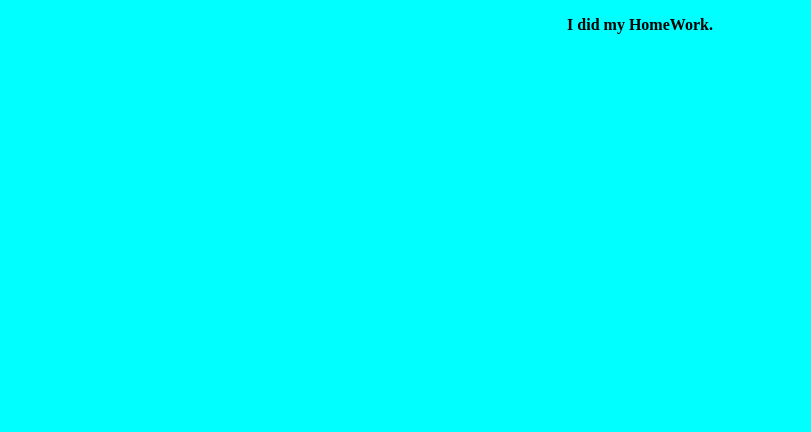
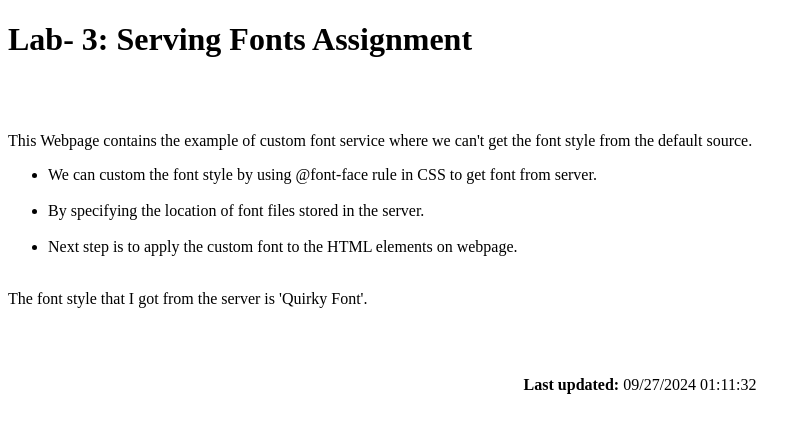
Before and after one commit to DarMonarch/samplewebsite, a plain HTML site: page index.html in a window 1280 px wide. Shown: the whole page, without its empty margins (0-811 px from the left). Drawn offline with Linux system fonts and the light colour scheme.

Commit message:
Update index.html

```diff
--- a/index.html
+++ b/index.html
@@ -1,11 +1,31 @@
 <!DOCTYPE html>
-<html lang="en" dir="ltr">
-  <head>
-    <meta charset="utf-8">
-    <title>HomeWork</title>
-  </head>
-  <body style="text-align: center; background-color: aqua">
-    <p><b>I did my HomeWork.</b></p>
+<html lang="en">
+<head>
+    <meta charset="UTF-8">
+    <meta name="viewport" content="width=device-width, initial-scale=1.0">
+    <link rel="stylesheet" href="Serving_Fonts.css">
+    <title>Custom Service Font</title>
+</head>
+<body>
+    <h1>Lab- 3: Serving Fonts Assignment</h1> <br><br>
+    <p>This Webpage contains the example of custom font service where we can't get the font style from the default source.</p>
+    <ul>
+        <li>We can custom the font style by using @font-face rule in CSS to get font from server.</li><br>
+        <li>By specifying the location of font files stored in the server.</li> <br>
+        <li>Next step is to apply the custom font to the HTML elements on webpage.</li><br>
+    </ul>
+    <p>The font style that I got from the server is 'Quirky Font'.</p><br><br>
 
-  </body>
+
+
+    <footer>
+        <p style="text-align: center;"><b>Last updated:</b>
+            <span id="foot_tag"></span>
+        </p>
+    </footer>
+    <script type="text/javascript">
+         var l = document.lastModified;
+         document.getElementById('foot_tag').textContent = l;
+    </script>
+</body>
 </html>
```
